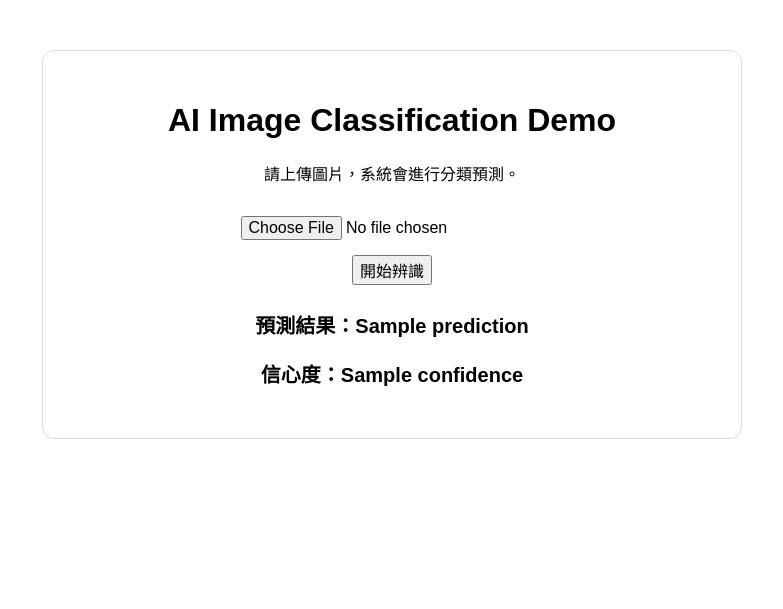
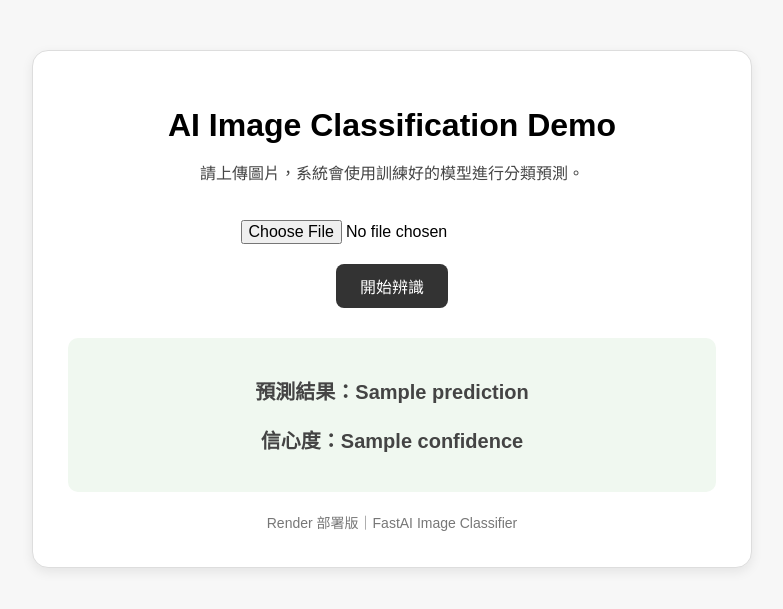
Before and after one commit to SalleyGuo/DL-CNNProject, a Flask app: template templates/index.html in a window 1280 px wide. Shown: the top 609 px of the page, without its empty margins (248-1031 px from the left). Run offline with Flask 3, Linux system fonts and the light colour scheme; the template is opened without the code that fills it: most values are stand-ins (such as "Sample title", 1, 10 or a date in 2020); parts of the project's set-up code (start-up, migrations or seed data) failed here and were passed over.

Commit message:
fix bugs

```diff
--- a/app.py
+++ b/app.py
@@ -1,37 +1,135 @@
+# =========================
+# Render + FastAI Image Classifier
+# app.py
+# =========================
+
+import os
+
+# 限制 CPU threads，降低 Render 免費方案 worker 崩潰機率
+os.environ["OMP_NUM_THREADS"] = "1"
+os.environ["MKL_NUM_THREADS"] = "1"
+os.environ["OPENBLAS_NUM_THREADS"] = "1"
+os.environ["NUMEXPR_NUM_THREADS"] = "1"
+
 from flask import Flask, request, render_template
 from fastai.vision.all import *
-from PIL import Image
+from pathlib import Path
 import pathlib
-import os
+import torch
+import traceback
 
-# 修正 Windows/Colab 匯出的 fastai model 在 Linux 讀取時的路徑問題
-temp = pathlib.PosixPath
+# =========================
+# 基本設定
+# =========================
+
+# 如果模型是在 Windows / Colab 環境匯出，Render Linux 讀取時可能需要這行
 pathlib.WindowsPath = pathlib.PosixPath
+
+# 強制使用 CPU
+torch.set_num_threads(1)
 
 app = Flask(__name__)
 
-learn = load_learner("model.pkl")
+# 限制上傳檔案大小，例如 10MB
+app.config["MAX_CONTENT_LENGTH"] = 10 * 1024 * 1024
+
+# 模型路徑：model.pkl 必須跟 app.py 放在同一層
+BASE_DIR = Path(__file__).resolve().parent
+MODEL_PATH = BASE_DIR / "model.pkl"
+
+# =========================
+# 載入模型
+# =========================
+
+learn = None
+
+try:
+    print(f"Loading model from: {MODEL_PATH}")
+
+    if not MODEL_PATH.exists():
+        raise FileNotFoundError(f"Model file not found: {MODEL_PATH}")
+
+    learn = load_learner(MODEL_PATH, cpu=True)
+
+    print("Model loaded successfully.")
+
+except Exception as e:
+    print("Failed to load model.")
+    print(e)
+    traceback.print_exc()
+
+
+# =========================
+# 首頁與預測功能
+# =========================
 
 @app.route("/", methods=["GET", "POST"])
 def index():
     prediction = None
     confidence = None
+    error = None
 
     if request.method == "POST":
-        file = request.files.get("image")
+        try:
+            if learn is None:
+                error = "模型尚未成功載入，請檢查 Render logs。"
+                return render_template(
+                    "index.html",
+                    prediction=prediction,
+                    confidence=confidence,
+                    error=error
+                )
 
-        if file:
+            file = request.files.get("image")
+
+            if file is None or file.filename == "":
+                error = "請先選擇一張圖片。"
+                return render_template(
+                    "index.html",
+                    prediction=prediction,
+                    confidence=confidence,
+                    error=error
+                )
+
+            # 讀取圖片
             img = PILImage.create(file)
+
+            # 執行預測
             pred_class, pred_idx, probs = learn.predict(img)
 
             prediction = str(pred_class)
             confidence = f"{probs[pred_idx].item() * 100:.2f}%"
 
+        except Exception as e:
+            error = "圖片辨識時發生錯誤，請確認上傳的是圖片檔。"
+            print("Prediction error:")
+            print(e)
+            traceback.print_exc()
+
     return render_template(
         "index.html",
         prediction=prediction,
-        confidence=confidence
+        confidence=confidence,
+        error=error
     )
+
+
+# =========================
+# Render 健康檢查用
+# =========================
+
+@app.route("/health")
+def health():
+    if learn is None:
+        return {"status": "error", "message": "model not loaded"}, 500
+
+    return {"status": "ok", "message": "model loaded"}, 200
+
+
+# =========================
+# 本機測試用
+# Render 正式部署會用 gunicorn，不會用這段啟動
+# =========================
 
 if __name__ == "__main__":
     port = int(os.environ.get("PORT", 10000))
--- a/templates/index.html
+++ b/templates/index.html
@@ -3,33 +3,82 @@
 <head>
     <meta charset="UTF-8">
     <title>AI Image Classifier Demo</title>
+
     <style>
         body {
-            font-family: Arial, sans-serif;
-            max-width: 700px;
+            font-family: Arial, "Microsoft JhengHei", sans-serif;
+            max-width: 720px;
             margin: 50px auto;
             text-align: center;
+            background-color: #f7f7f7;
         }
+
         .box {
+            background-color: white;
             border: 1px solid #ddd;
-            border-radius: 12px;
-            padding: 30px;
+            border-radius: 16px;
+            padding: 35px;
+            box-shadow: 0 4px 12px rgba(0,0,0,0.08);
         }
-        input, button {
-            margin-top: 15px;
+
+        h1 {
+            margin-bottom: 10px;
+        }
+
+        p {
+            color: #444;
+        }
+
+        input {
+            margin-top: 20px;
             font-size: 16px;
         }
+
+        button {
+            margin-top: 20px;
+            padding: 10px 24px;
+            font-size: 16px;
+            border: none;
+            border-radius: 8px;
+            background-color: #333;
+            color: white;
+            cursor: pointer;
+        }
+
+        button:hover {
+            background-color: #555;
+        }
+
         .result {
-            margin-top: 25px;
+            margin-top: 30px;
+            padding: 18px;
+            background-color: #f0f8f0;
+            border-radius: 10px;
             font-size: 20px;
             font-weight: bold;
         }
+
+        .error {
+            margin-top: 30px;
+            padding: 18px;
+            background-color: #fff0f0;
+            border-radius: 10px;
+            color: #b00020;
+            font-weight: bold;
+        }
+
+        .note {
+            margin-top: 20px;
+            font-size: 14px;
+            color: #777;
+        }
     </style>
 </head>
+
 <body>
     <div class="box">
         <h1>AI Image Classification Demo</h1>
-        <p>請上傳圖片，系統會進行分類預測。</p>
+        <p>請上傳圖片，系統會使用訓練好的模型進行分類預測。</p>
 
         <form method="POST" enctype="multipart/form-data">
             <input type="file" name="image" accept="image/*" required>
@@ -43,6 +92,16 @@
             <p>信心度：{{ confidence }}</p>
         </div>
         {% endif %}
+
+        {% if error %}
+        <div class="error">
+            {{ error }}
+        </div>
+        {% endif %}
+
+        <div class="note">
+            Render 部署版｜FastAI Image Classifier
+        </div>
     </div>
 </body>
 </html>
```
Also changed, not shown: requirements.txt (+8 -7 lines).
